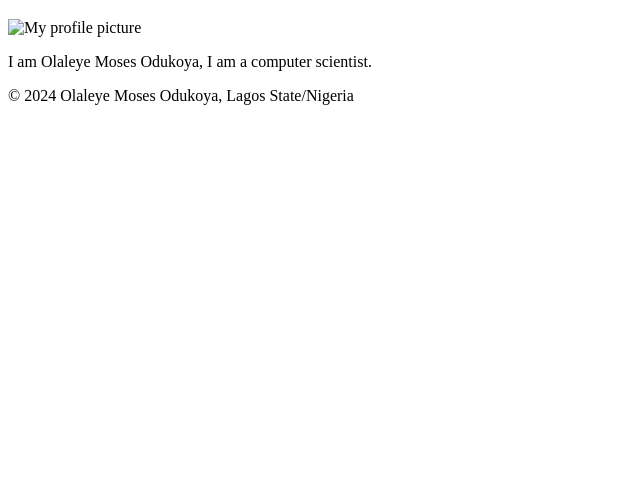
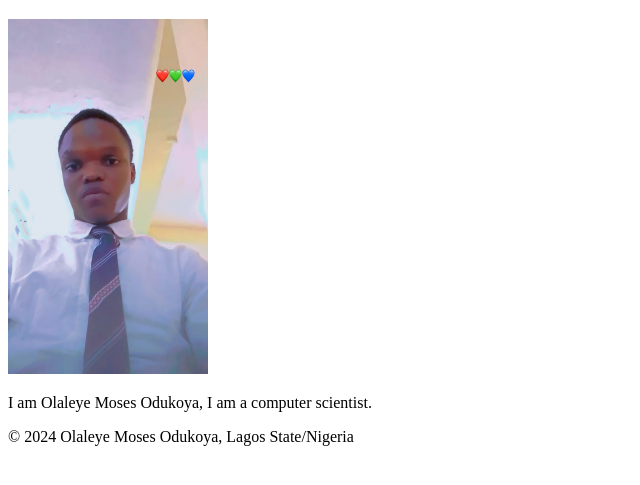
Before and after one commit to Ola025/WDD130, a plain HTML site: page index.html in a window 1280 px wide. Shown: the part 87-572 px from the top of the page, without its empty margins (0-640 px from the left). Drawn offline with Linux system fonts and the light colour scheme.

Commit message:
Update index.html

```diff
--- a/index.html
+++ b/index.html
@@ -15,7 +15,7 @@
 
         <main>
             <h1>Olaleye Moses Odukoya and WDD 130</h1>
-            <img src="./profile.jpg" alt="My profile picture" width="200">
+            <img src="./images/profile.jpg" alt="My profile picture" width="200">
             <p>I am Olaleye Moses Odukoya, I am a computer scientist.</p>
         </main>
         <footer>
```
